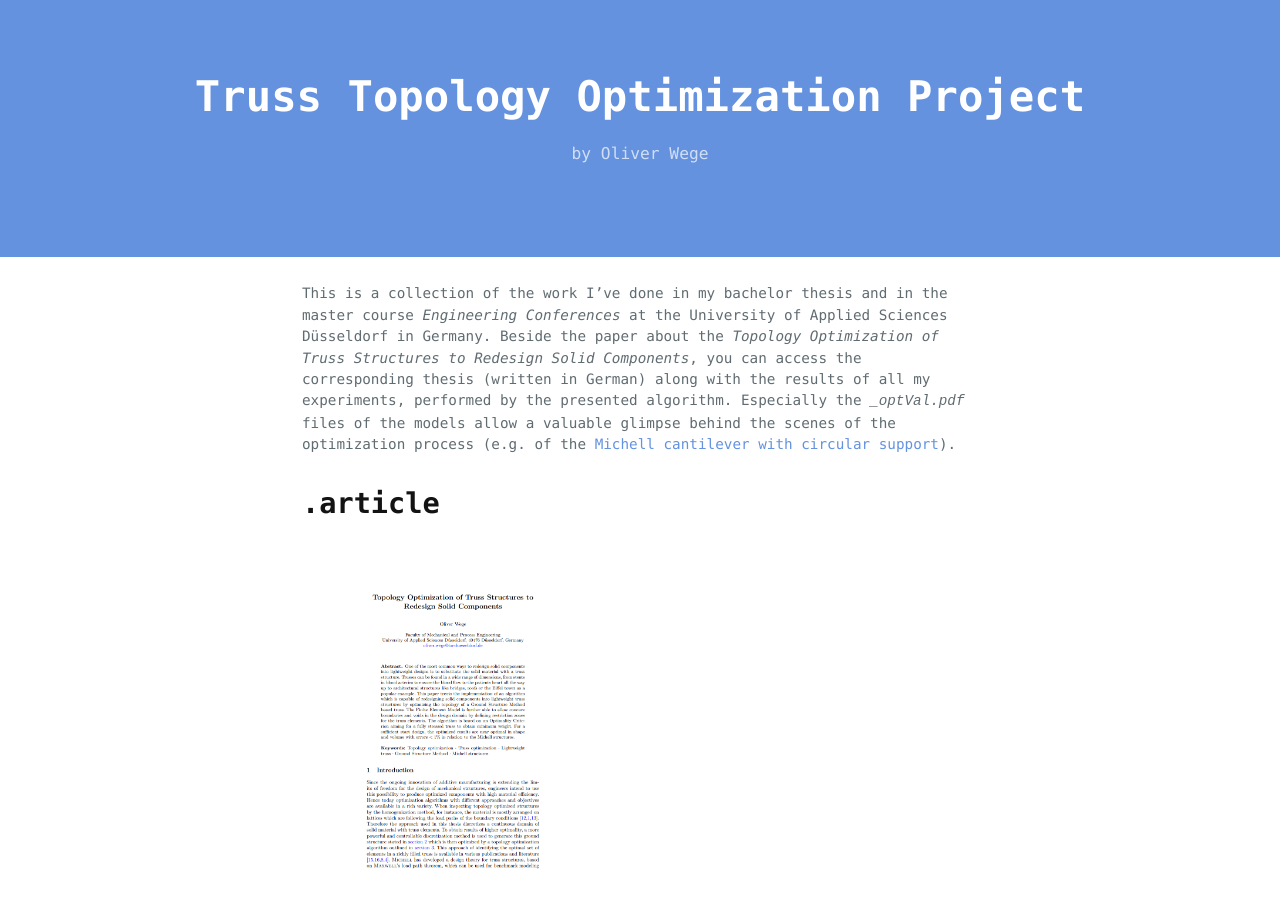
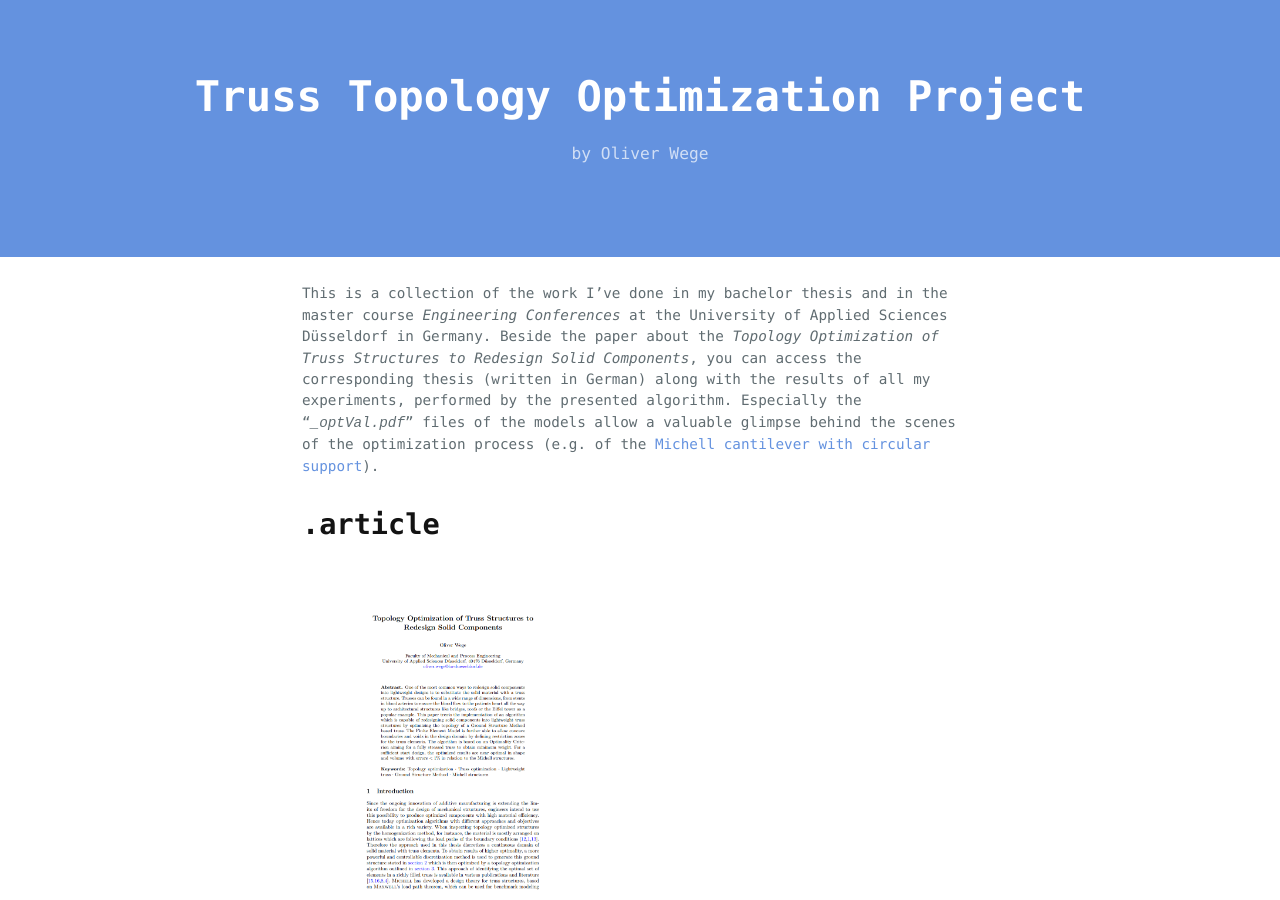
Before and after one commit to olwege/olwege.github.io, a Jekyll site: the page built from index.md, in a window 1280 px wide and 900 px high. Built offline with Jekyll 4.4.1, drawn with Linux system fonts in a browser that asks for light colours; some web fonts are replaced; our own code applies the rules of GitHub Pages for plain Markdown files.

```diff
--- a/index.md
+++ b/index.md
@@ -1,4 +1,4 @@
-This is a collection of the work I've done in my bachelor thesis and in the master course _Engineering Conferences_ at the University of Applied Sciences Düsseldorf in Germany. Beside the paper about the _Topology Optimization of Truss Structures to Redesign Solid Components_, you can access the corresponding thesis (written in German) along with the results of all my experiments, performed by the presented algorithm. Especially the _<tt>_optVal.pdf</tt>_ files of the models allow a valuable glimpse behind the scenes of the optimization process (e.g. of the [Michell cantilever with circular support](/files/imgs/results/michellCircCantilever/michellCircCantilever_optVal.pdf)).
+This is a collection of the work I've done in my bachelor thesis and in the master course _Engineering Conferences_ at the University of Applied Sciences Düsseldorf in Germany. Beside the paper about the _Topology Optimization of Truss Structures to Redesign Solid Components_, you can access the corresponding thesis (written in German) along with the results of all my experiments, performed by the presented algorithm. Especially the "_<tt>_optVal.pdf</tt>_" files of the models allow a valuable glimpse behind the scenes of the optimization process (e.g. of the [Michell cantilever with circular support](/files/imgs/results/michellCircCantilever/michellCircCantilever_optVal.pdf)).
 
 # .article
 <a href="/files/docs/Wege2022_Article_TrussOptimization_en.pdf" class="imghover">
```
